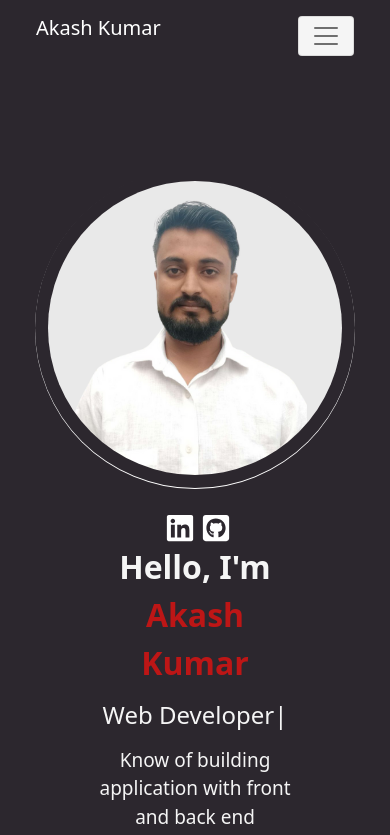
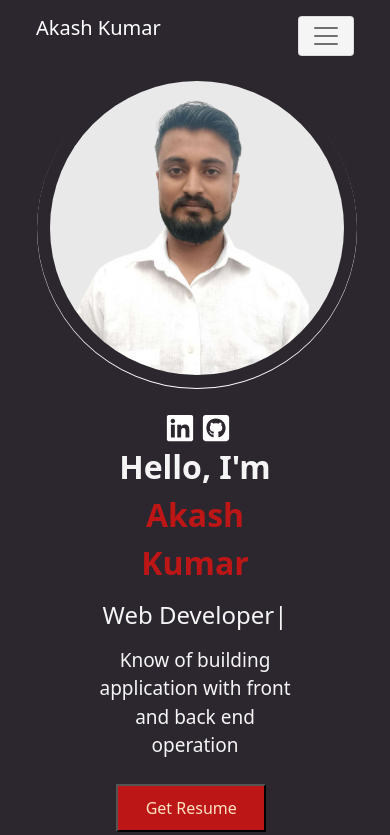
Before and after one commit to Akash1258/AkashPortfolio, a React (Create React App) app: page / in a window 390 px wide. Shown: the top 835 px of the page. Built offline with nearby package versions, Linux system fonts and the light colour scheme.

Commit message:
profile image

```diff
--- a/src/PortfolioContainer/Home/profile.css
+++ b/src/PortfolioContainer/Home/profile.css
@@ -200,9 +200,9 @@
 
 }
 @media screen and (max-width:810px) {
-    .profile-picture{
+    /* .profile-picture{
         margin: 0 !important;
-    }
+    } */
     .profile-parent{
         flex-direction: column-reverse;
         }
```
